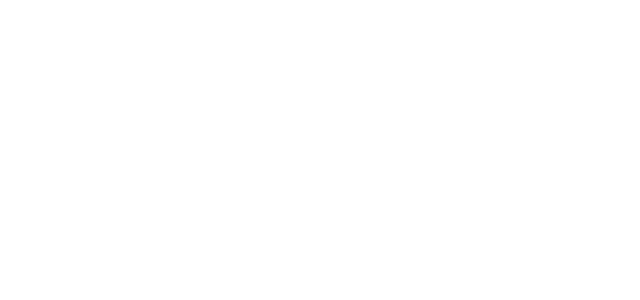
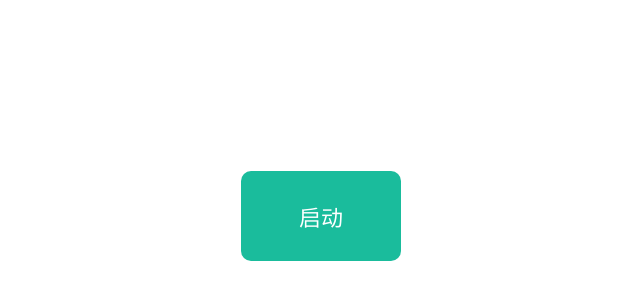
Before and after one commit to QuainK/webrtc-demo, a Vue app: page / in a window 1280 px wide. Shown: the part 184-484 px from the top of the page, without its empty margins (319-959 px from the left). Built offline with nearby package versions, Linux system fonts and the light colour scheme.

Commit message:
feat: 点击按钮启停服务

```diff
--- a/src/App.vue
+++ b/src/App.vue
@@ -1,5 +1,83 @@
 <template>
+  <div class="box">
+    <div class="button" @click.stop.capture="onClickButton">
+      {{ buttonText }}
+    </div>
+  </div>
 </template>
 
 <script setup lang="ts">
+import { computed, ref } from 'vue'
+
+// 按钮状态
+const active = ref(false)
+// 按钮文本
+const buttonText = computed(() => {
+  return active.value ? '停止' : '启动'
+})
+/**
+ * 点击按钮
+ */
+const onClickButton = () => {
+  // 切换状态
+  if (active.value) {
+    stopService()
+  } else {
+    startService()
+  }
+}
+
+/**
+ * 启动服务
+ */
+const startService = () => {
+  active.value = true
+  console.log('%c 启动服务', 'padding: 0 10em; background-color: green; color: #fff')
+}
+/**
+ * 停止服务
+ */
+const stopService = () => {
+  active.value = false
+  console.log('%c 停止服务', 'padding: 0 10em; background-color: grey; color: #fff')
+}
+// 关闭或刷新页面前停止服务
+window.addEventListener('beforeunload', () => {
+  console.log('beforeunload')
+  stopService()
+})
 </script>
+
+<style scoped>
+.box {
+  display: flex;
+  flex-direction: column;
+  justify-content: center;
+  align-items: center;
+  width: 100%;
+  height: 100%;
+}
+.button {
+  display: flex;
+  justify-content: center;
+  align-items: center;
+  overflow: hidden;
+  width: 160px;
+  height: 90px;
+  background-color: #1abc9c;
+  border-radius: 10px;
+  font-size: 22px;
+  color: #fff;
+  cursor: pointer;
+  user-select: none;
+  box-shadow: none;
+}
+.button:hover {
+  background-color: #48c9b0;
+  box-shadow: none;
+}
+.button:active {
+  background-color: #16a085;
+  box-shadow: 0 0 0 .2rem rgba(0, 123, 255, .5);
+}
+</style>
--- a/src/style.css
+++ b/src/style.css
@@ -18,3 +18,7 @@
   width: 100%;
   height: 100%;
 }
+#app {
+  width: 100%;
+  height: 100%;
+}
```
